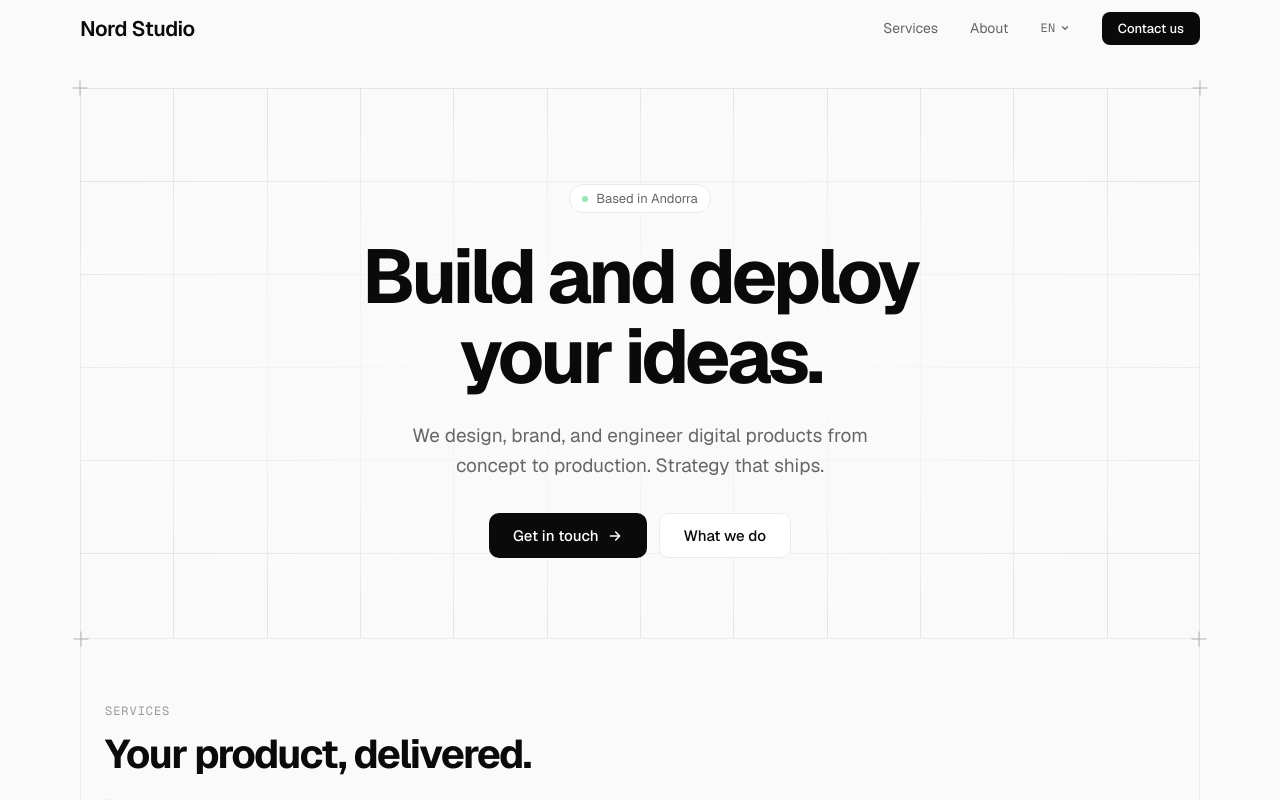
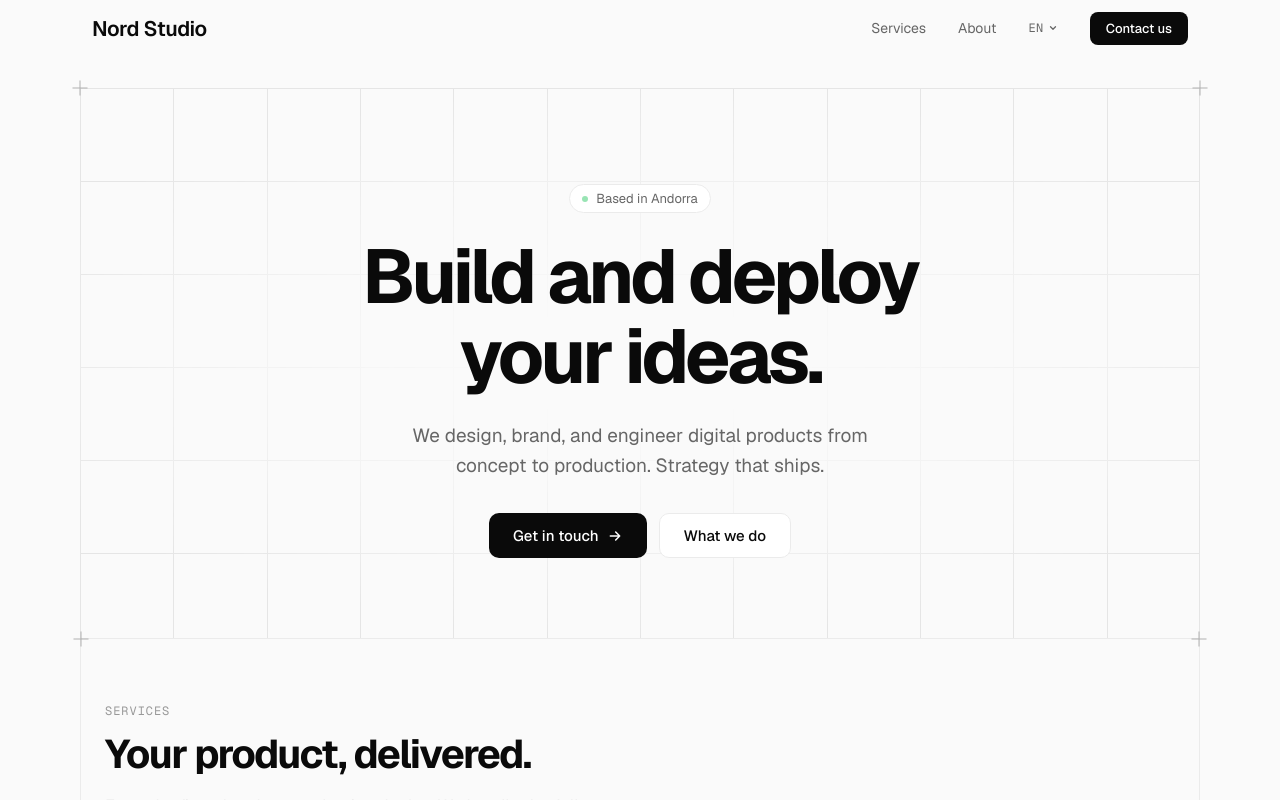
Before and after one commit to nordstudio-dev/landing, a React (Vite) app: page / in a window 1280 px wide. Shown: the top 800 px of the page. Built offline with nearby package versions, Linux system fonts and the light colour scheme.

Commit message:
fix: add horizontal padding to nav inner

```diff
--- a/src/styles/components.css
+++ b/src/styles/components.css
@@ -11,7 +11,7 @@ nav {
 .nav-inner {
   max-width: var(--grid-max);
   margin: 0 auto;
-  padding: 0;
+  padding: 0 0.75rem;
   height: 56px;
   display: flex;
   align-items: center;
```
